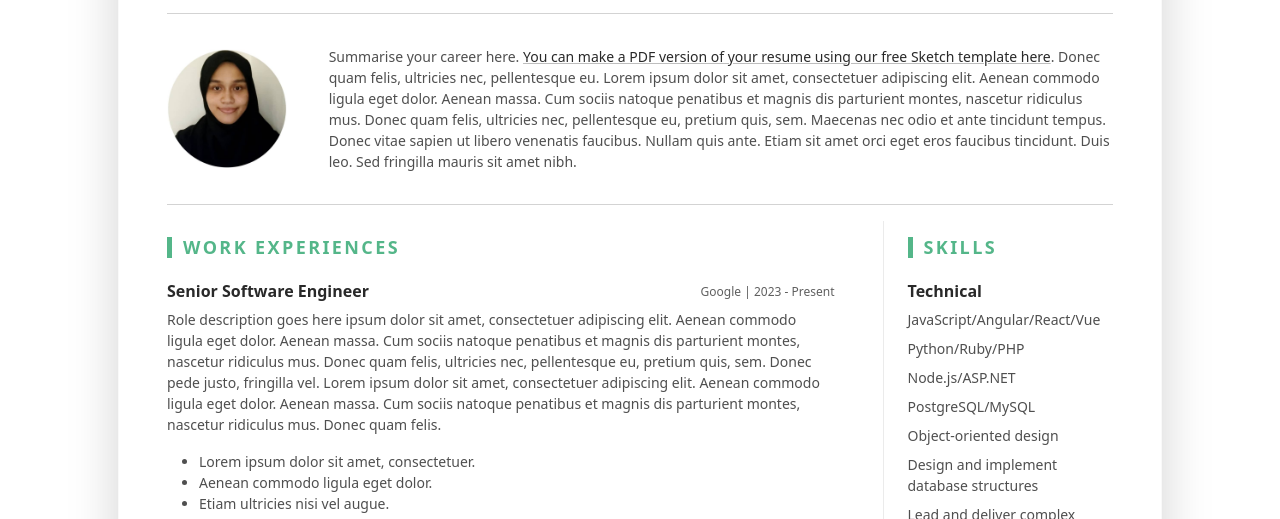
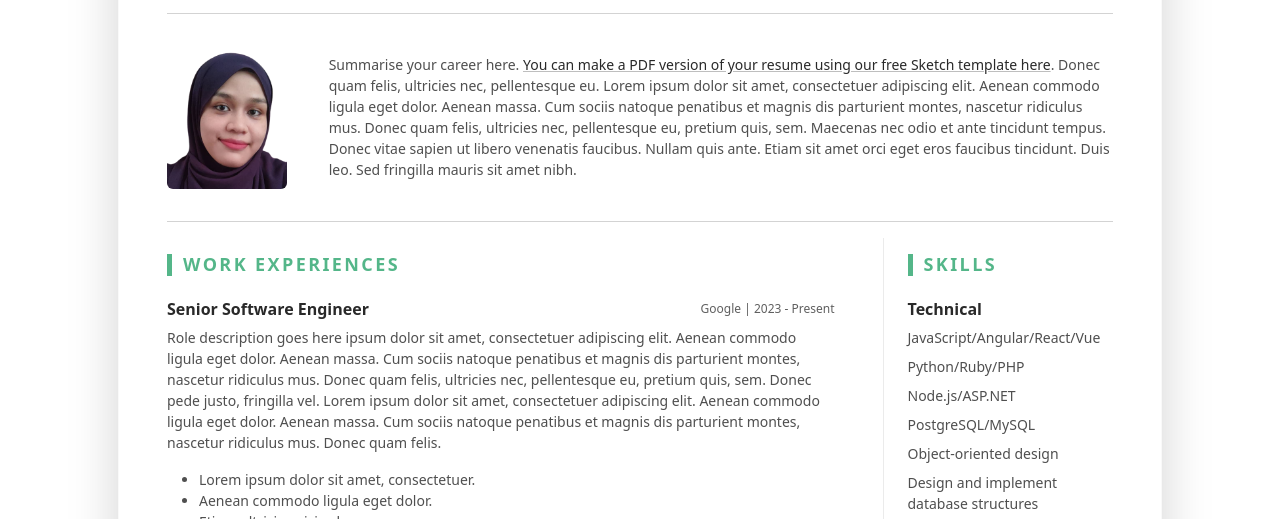
Before and after one commit to alia-abdrahman/curriculum-vitae, a plain HTML site: page index.html in a window 1280 px wide. Shown: the part 236-755 px from the top of the page. Drawn offline with Linux system fonts and the light colour scheme.

Commit message:
add profile-2.png

```diff
--- a/index.html
+++ b/index.html
@@ -49,7 +49,7 @@
 				<div class="resume-intro py-3">
 					<div class="row align-items-center">
 						<div class="col-12 col-md-3 col-xl-2 text-center">
-						    <img class="resume-profile-image mb-3 mb-md-0 me-md-5  ms-md-0 rounded mx-auto" src="assets/images/profile.png" alt="image">
+						    <img class="resume-profile-image mb-3 mb-md-0 me-md-5  ms-md-0 rounded mx-auto" src="assets/images/profile-2.png" alt="image">
 						</div>
 
 						<div class="col text-start">
```
Also changed, not shown: assets/images/profile-2.png (added), assets/images/profile.png (deleted).
